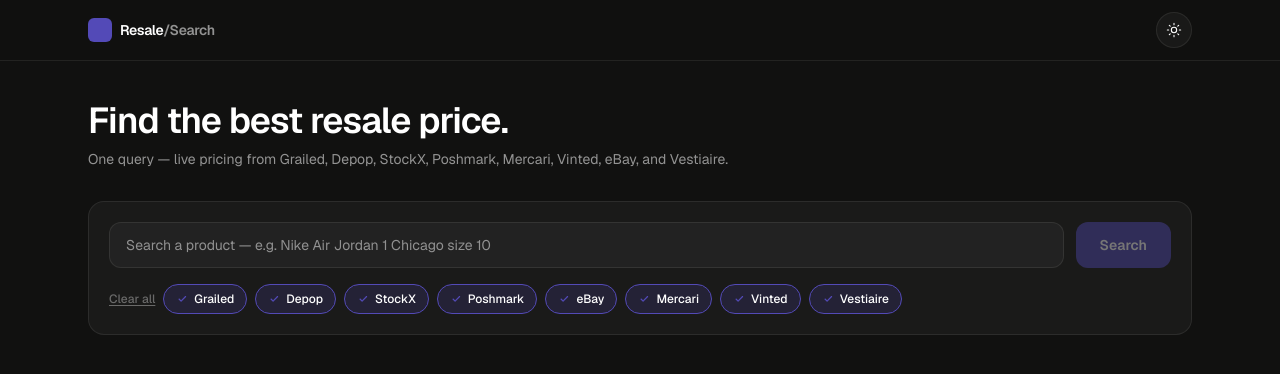
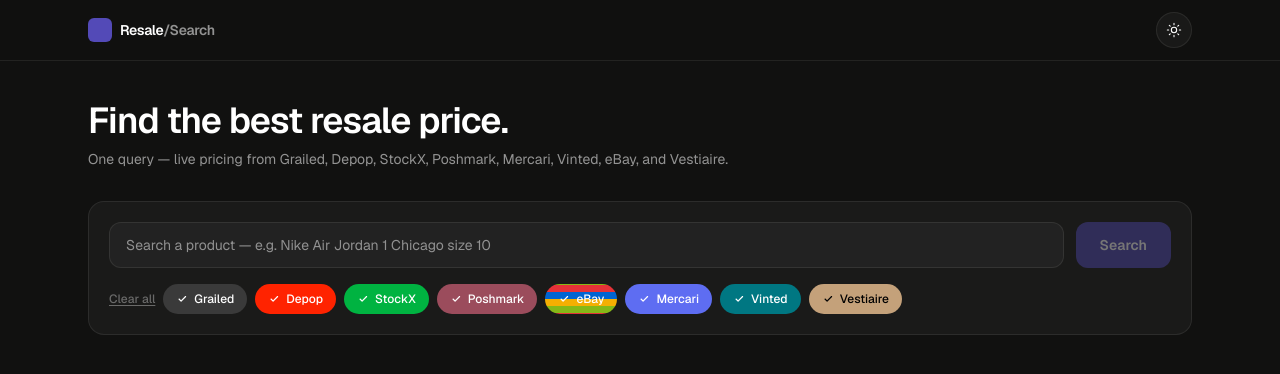
Before and after one commit to kevinguii/crawli, a Next.js app: page / in a window 1280 px wide. Shown: the top 374 px of the page. Built offline with nearby package versions, Linux system fonts and the light colour scheme.

Commit message:
changed ui colors to match the platform, looks greattttt

```diff
--- a/app/components/ListingCard.tsx
+++ b/app/components/ListingCard.tsx
@@ -1,8 +1,8 @@
 'use client';
 
 import { useState } from 'react';
-import { Listing, PLATFORM_NAMES } from '@/lib/types';
-import { platformColor } from './platformColors';
+import { Listing } from '@/lib/types';
+import PlatformBadge from './PlatformBadge';
 
 const CURRENCY_SYMBOLS: Record<string, string> = {
   USD: '$', GBP: '£', EUR: '€', CAD: 'CA$', AUD: 'A$', JPY: '¥',
@@ -68,12 +68,7 @@ export default function ListingCard({ listing, isLowest }: Props) {
       </div>
 
       <div className="flex flex-1 flex-col gap-1.5 p-3">
-        <p
-          className="text-[10px] font-semibold uppercase tracking-wider"
-          style={{ color: platformColor(listing.platform) }}
-        >
-          {PLATFORM_NAMES[listing.platform] ?? listing.platform}
-        </p>
+        <PlatformBadge platform={listing.platform} />
 
         <p
           className="line-clamp-2 text-[13px] leading-snug"
--- /dev/null
+++ b/app/components/PlatformBadge.tsx
@@ -0,0 +1,24 @@
+import { PLATFORM_NAMES } from '@/lib/types';
+import { platformStyle } from './platformColors';
+
+interface Props {
+  platform: string;
+  className?: string;
+}
+
+// Renders a small pill badge for a platform.
+// eBay gets a 4-stripe vertical gradient (red/blue/yellow/green).
+// All others get a solid background. Text is white except Vestiaire (black).
+export default function PlatformBadge({ platform, className = '' }: Props) {
+  const { background, color } = platformStyle(platform);
+  const label = PLATFORM_NAMES[platform] ?? platform;
+
+  return (
+    <span
+      className={`inline-block rounded-full px-2 py-0.5 text-[10px] font-semibold uppercase tracking-wide ${className}`}
+      style={{ background, color, lineHeight: '1.5' }}
+    >
+      {label}
+    </span>
+  );
+}
--- a/app/components/SearchForm.tsx
+++ b/app/components/SearchForm.tsx
@@ -8,6 +8,7 @@ import {
   SearchResponse,
   SearchStreamEvent,
 } from '@/lib/types';
+import { platformStyle } from './platformColors';
 
 const ALL_PLATFORMS = Object.keys(PLATFORM_DOMAINS);
 
@@ -169,15 +170,16 @@ export default function SearchForm({ onResults, onError, onProgress }: Props) {
         </button>
         {ALL_PLATFORMS.map((platform) => {
           const active = selected.includes(platform);
+          const ps = platformStyle(platform);
           return (
             <label
               key={platform}
               className="flex cursor-pointer items-center gap-1.5 rounded-full px-3 py-1.5 text-xs font-medium transition-colors"
-              style={{
-                background: active ? 'var(--accent-soft)' : 'var(--surface)',
-                border: `1px solid ${active ? 'var(--accent)' : 'var(--border)'}`,
-                color: active ? 'var(--text)' : 'var(--text-muted)',
-              }}
+              style={
+                active
+                  ? { background: ps.background, color: ps.color, border: '1px solid transparent' }
+                  : { background: 'var(--surface)', border: '1px solid var(--border)', color: 'var(--text-muted)' }
+              }
             >
               <input
                 type="checkbox"
@@ -186,7 +188,7 @@ export default function SearchForm({ onResults, onError, onProgress }: Props) {
                 onChange={() => togglePlatform(platform)}
               />
               {active && (
-                <svg viewBox="0 0 20 20" fill="currentColor" className="h-3 w-3" style={{ color: 'var(--accent)' }}>
+                <svg viewBox="0 0 20 20" fill="currentColor" className="h-3 w-3">
                   <path
                     fillRule="evenodd"
                     d="M16.7 5.3a1 1 0 0 1 0 1.4l-7.5 7.5a1 1 0 0 1-1.4 0l-3.5-3.5a1 1 0 0 1 1.4-1.4L8.5 12l6.8-6.8a1 1 0 0 1 1.4 0z"
--- a/app/components/SearchProgress.tsx
+++ b/app/components/SearchProgress.tsx
@@ -1,8 +1,8 @@
 'use client';
 
 import { CSSProperties, useEffect, useRef, useState } from 'react';
-import { PLATFORM_NAMES } from '@/lib/types';
 import { platformColor } from './platformColors';
+import PlatformBadge from './PlatformBadge';
 
 export type CheckpointStatus = 'loading' | 'done' | 'failed';
 
@@ -120,14 +120,9 @@ function PlatformRow({
   return (
     <div className="rounded-xl p-3 transition-colors" style={rowStyle}>
       <div className="flex items-center gap-3">
-        <div className="flex w-28 shrink-0 items-center gap-2">
+        <div className="flex w-32 shrink-0 items-center gap-2">
           <StatusDot status={status} color={color} />
-          <span
-            className="text-xs font-semibold uppercase tracking-wide"
-            style={{ color: status === 'loading' ? color : 'var(--text)' }}
-          >
-            {PLATFORM_NAMES[platform] ?? platform}
-          </span>
+          <PlatformBadge platform={platform} />
         </div>
 
         <div className="flex-1 min-w-0">
--- a/app/components/platformColors.ts
+++ b/app/components/platformColors.ts
@@ -1,17 +1,49 @@
-// Per-platform accent colors. Picked to be distinguishable on both dark and
-// light themes; brand-adjacent without being literal. Kept here (not in
-// lib/types) so lib/ stays presentation-free.
-export const PLATFORM_COLORS: Record<string, string> = {
-  grailed: '#ef4444',    // red
-  depop: '#ec4899',      // pink
-  stockx: '#22c55e',     // green
-  poshmark: '#e11d48',   // rose
-  ebay: '#eab308',       // yellow
-  mercari: '#f97316',    // orange
-  vinted: '#14b8a6',     // teal
-  vestiaire: '#a855f7',  // purple
+// Per-platform brand colors. Kept under app/components/ so lib/ stays
+// presentation-free.
+
+export const PLATFORM_BG: Record<string, string> = {
+  grailed:   '#3A3A3A',
+  depop:     '#FF2300',
+  stockx:    '#00B341',
+  poshmark:  '#9B4C5C',
+  ebay:      '#0064D2', // primary eBay blue — used for the shimmer bar only
+  mercari:   '#5E6DF2',
+  vinted:    '#007782',
+  vestiaire: '#C4A17A',
 };
 
+// White for everything; black on vestiaire (light beige bg).
+export const PLATFORM_TEXT: Record<string, string> = {
+  vestiaire: '#000000',
+};
+function platformText(platform: string): string {
+  return PLATFORM_TEXT[platform] ?? '#FFFFFF';
+}
+
+// eBay's 4-stripe gradient (top → bottom): red, blue, yellow, green.
+// Each stripe is exactly 25% of the height.
+const EBAY_GRADIENT =
+  'linear-gradient(to bottom, #E53238 0% 25%, #0064D2 25% 50%, #F5AF02 50% 75%, #86B817 75% 100%)';
+
+export interface PlatformStyle {
+  background: string;
+  color: string;
+  isGradient: boolean;
+}
+
+export function platformStyle(platform: string): PlatformStyle {
+  if (platform === 'ebay') {
+    return { background: EBAY_GRADIENT, color: '#FFFFFF', isGradient: true };
+  }
+  return {
+    background: PLATFORM_BG[platform] ?? '#555555',
+    color: platformText(platform),
+    isGradient: false,
+  };
+}
+
+// Bar/dot accent color — single solid color per platform for the shimmer bar.
+// eBay uses its blue rather than the stripe gradient (too busy at 6px height).
 export function platformColor(platform: string, fallback = 'var(--accent)'): string {
-  return PLATFORM_COLORS[platform] ?? fallback;
+  return PLATFORM_BG[platform] ?? fallback;
 }
```
Also changed, not shown: 1 other file (tests, documents, lock files or other folders).
